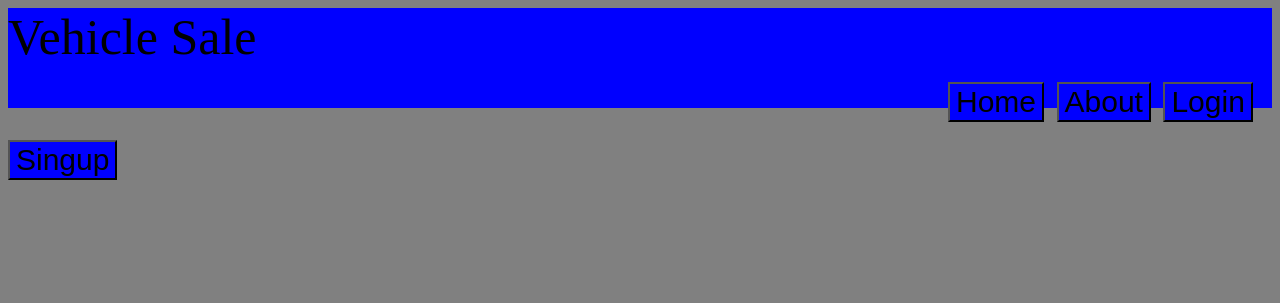
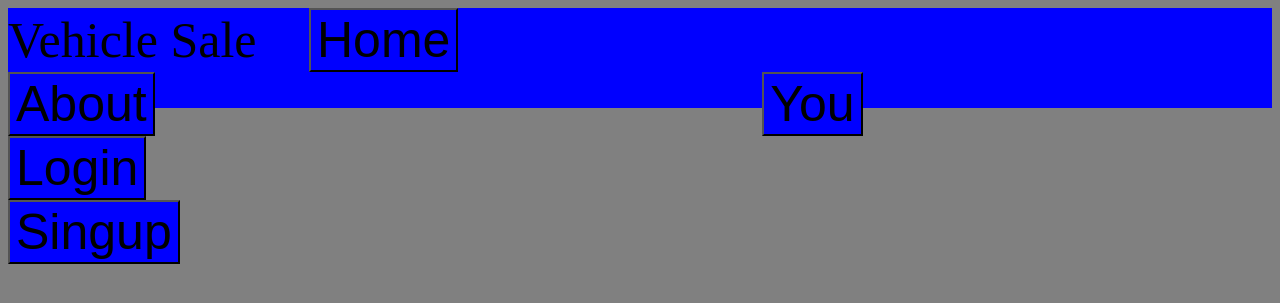
Before and after one commit to SankalpaRanaweera/vehicle_sale, a PHP site: page /van.php in a window 1280 px wide; the page is wider, and only the part inside the window is pictured. Shown: the top 303 px of that part. Run offline with PHP 8.4, Linux system fonts and the light colour scheme; the visitor is signed in with stand-in values (Sample User, id 1); data that the repository does not hold is empty.

Commit message:
add some things

```diff
--- a/allcss.css
+++ b/allcss.css
@@ -46,19 +46,21 @@ nav {
 
 li {
     display:inline;
-    font-size: 50px;
+    font-size: 30px;
     color: black;
+    margin-right: 500px;
+
 
 }
 ul {
     display:inline;
     margin-top: 20px;
-    margin-left: 900px;
 
 }
 .b2{
     background-color: blue;
-    font-size: 30px;
+    font-size: 50px;
+    margin-right: 100px;
 
 }
 
--- a/navbar.php
+++ b/navbar.php
@@ -17,8 +17,10 @@ session_start();
                 <ul>
                 <li> <a href ="home.php"> <button class="b2"> Home </button> </a> </li>
                 <li> <a href ="about.php"> <button class ="b2"> About </button> </a> </li>
+                <li> <a href ="you.php"> <button class ="b2"> You </button> </a> </li>
                 <li> <a href ="login.php"> <button class ="b2"> Login </button> </a> </li>
                 <li> <a href ="singup.php"> <button class ="b2"> Singup </button> </a> </li>
+
 </ul>
 </div>
 </nav>
--- a/van.php
+++ b/van.php
@@ -19,7 +19,7 @@ $user=$_SESSION['user'];
         if(mysqli_num_rows($res)>0){
             while($span=mysqli_fetch_assoc($res)){
         echo"<div class='diva'>";
-        echo "<div> <img src='.$span[addimage]png ' alter='a' class='img' > </div>";
+        echo "<div> <img src='.$span[addimage]png '] alter='a' class='img' > </div>";
         echo "<div> <span> Contact </span> <strong> : </strong> '<span>'".$span['contact']. "'</span>';</div>";
         echo "<div> <span> Price</span><strong> : </strong> '<span>'".$span['price']. "'</span>';</div>";
         echo "<div> <span> Location </span><strong> : </strong>'<span>'".$span['location']."'</span>';</div>";
```
